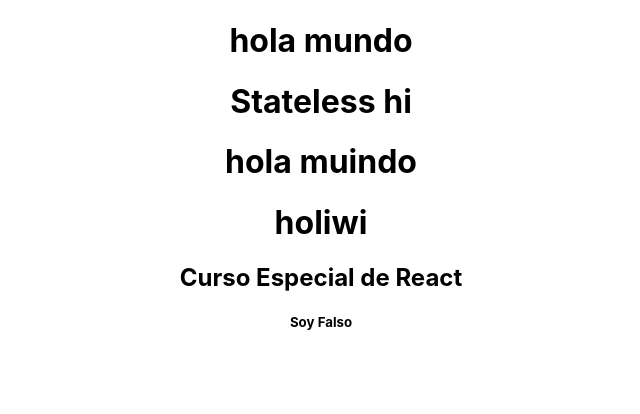
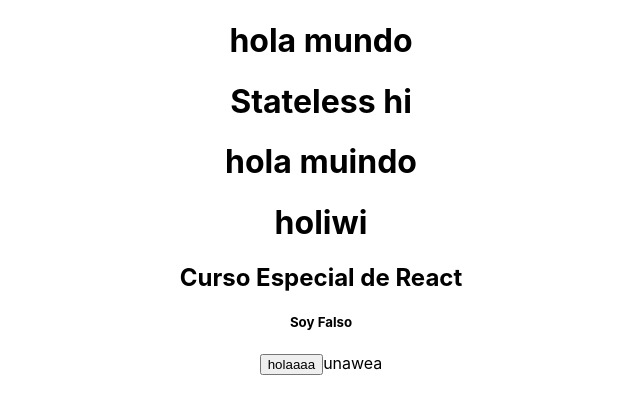
Before and after one commit to codelikeamexican/ReactJsPractice, a React (Create React App) app in the folder holamundo/: page / in a window 1280 px wide. Shown: the top 414 px of the page, without its empty margins (319-959 px from the left). Built offline with nearby package versions, Linux system fonts and the light colour scheme.

Commit message:
Props: Comunicación entre Componentes

```diff
--- /dev/null
+++ b/holamundo/src/components/Buttons.jsx
@@ -0,0 +1,14 @@
+import React from 'react';
+
+const Buttons = props =>
+{
+    const {text2,text3} = props;
+    return(
+        <div>
+            <button type="button">{props.text}</button>
+             <span>{props.text2}</span>
+        </div>
+    )
+}
+
+export default Buttons;
--- a/holamundo/src/components/HolaMundo.jsx
+++ b/holamundo/src/components/HolaMundo.jsx
@@ -1,4 +1,5 @@
 import React from 'react'
+import Button from '../components/Buttons'
 
 const HolaMundo = ()=>{
     const hello ='holiwi';
@@ -10,6 +11,8 @@
             <h2>Curso Especial de React</h2>
             {isTrue ? <h1>Esto es verdadero</h1> : <h5>Soy Falso</h5>}
             {isTrue && <h4>Soy verdadero</h4>}
+
+        <Button text="holaaaa" text2="unawea"/>
         </div>
     );
 };
```
